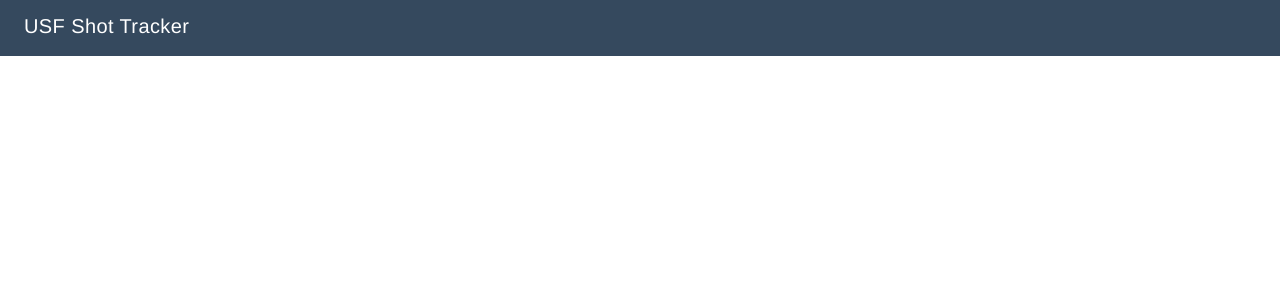
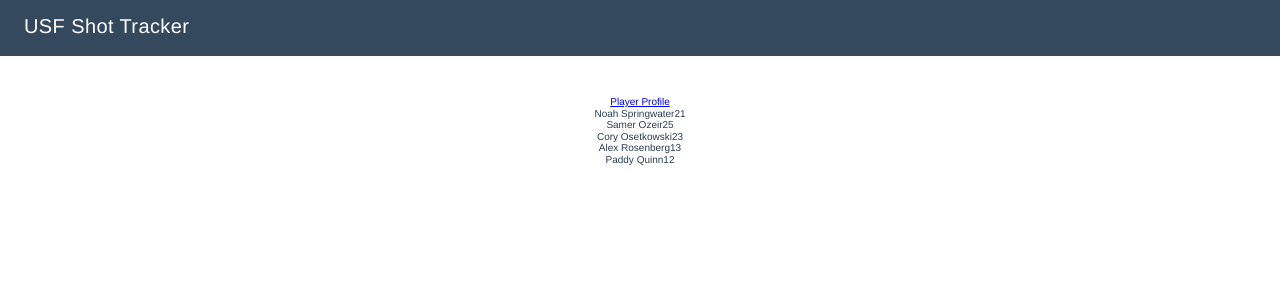
Before and after one commit to noah-springwater/shot-tracker, a Vue app: page /#/ in a window 1280 px wide. Shown: the top 300 px of the page. Built offline with nearby package versions, Linux system fonts and the light colour scheme.

Commit message:
routes + began firebase config

```diff
--- a/package.json
+++ b/package.json
@@ -12,6 +12,7 @@
   },
   "dependencies": {
     "extract-text-webpack-plugin": "^2.1.2",
+    "firebase": "^4.2.0",
     "node-sass": "^4.5.3",
     "normalize.css": "^7.0.0",
     "vue": "^2.3.3",
--- a/src/components/Home.vue
+++ b/src/components/Home.vue
@@ -1,9 +1,10 @@
 <template>
   <div class="home-container">
-    <!-- <div v-for="player in this.players" class="parent">
+    <router-link to="/player">Player Profile</router-link>
+    <div v-for="player in this.players" class="parent" @click="goToPlayer(player.id)">
       <span>{{ player.name }}</span>
       <span>{{ player.number }}</span>
-    </div> -->
+    </div>
   </div>
 </template>
 
@@ -13,7 +14,12 @@ import data from '../data'
 export default {
   data () {
     return {
-      // 'players': data.players
+      'players': data.players
+    }
+  },
+  methods: {
+    goToPlayer (id) {
+      this.$router.push({name: 'player', params: { id: id }})
     }
   }
 }
--- a/src/components/PlayerProfile.vue
+++ b/src/components/PlayerProfile.vue
@@ -1,8 +1,8 @@
 <template>
   <div class="player-profile">
-    <div v-for="player in this.players" class="parent">
-      <span>{{ player.name }}</span>
-      <span>{{ player.number }}</span>
+   <router-link to="/">Home</router-link>
+    <div class="parent-container">
+      <span>hello {{ this.players[$route.params.id].name }}</span>
     </div>
   </div>
 </template>
--- a/src/router/index.js
+++ b/src/router/index.js
@@ -13,7 +13,7 @@ export default new Router({
       component: Home
     },
     {
-      path: '/player',
+      path: '/player/:id',
       name: 'player',
       component: PlayerProfile
     }
```
